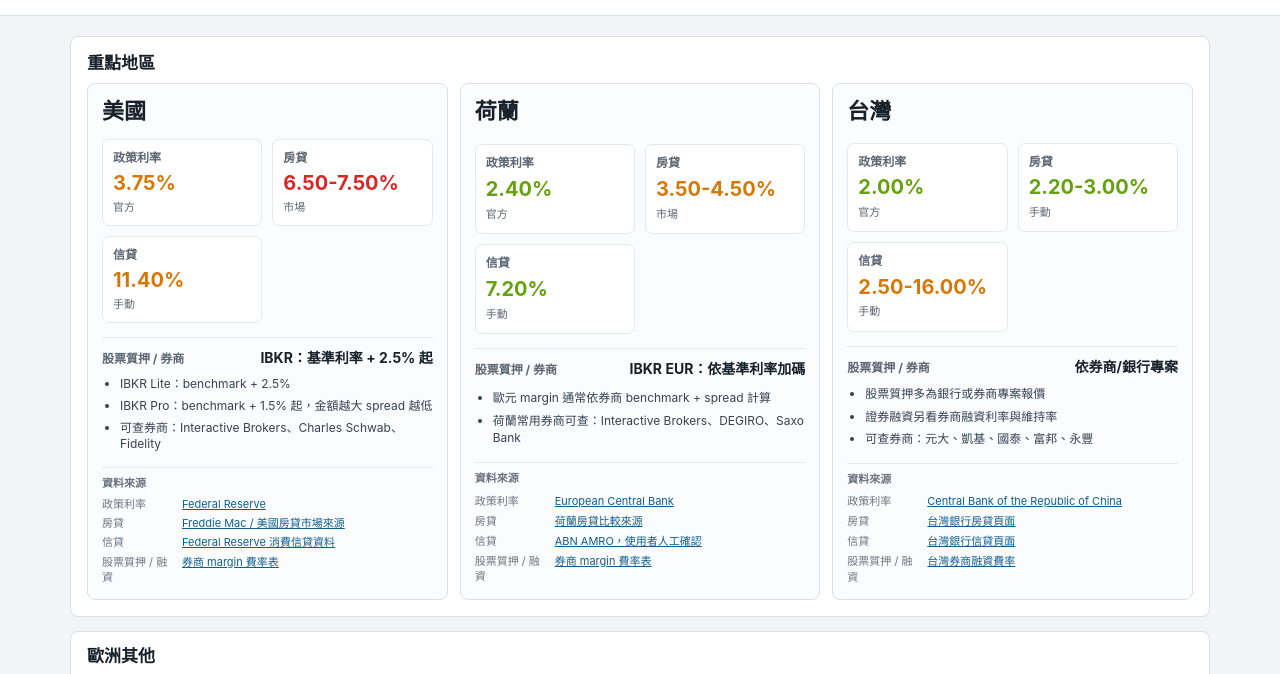
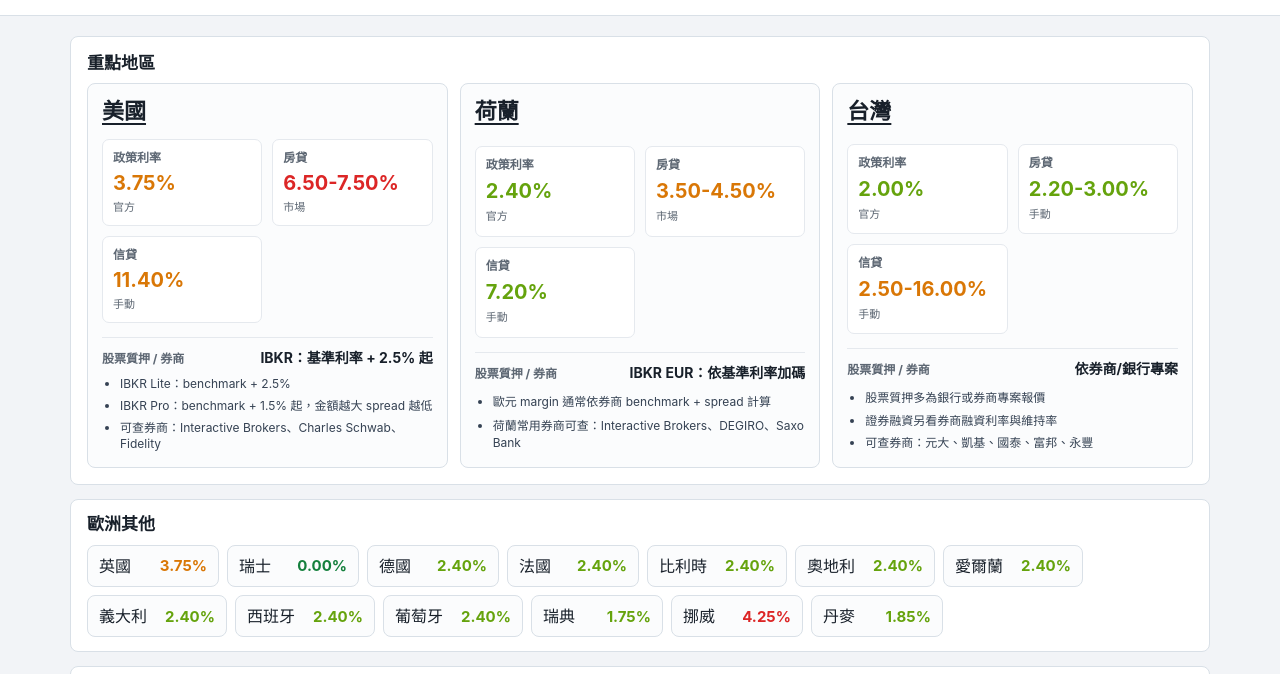
Before and after one commit to chouhsuan1202/interest-rate-dashboard, a website: page public/index.html in a window 1280 px wide. Shown: the part 61-735 px from the top of the page. Drawn offline with Linux system fonts and the light colour scheme.

Commit message:
Link primary titles to sources

```diff
--- a/public/app.js
+++ b/public/app.js
@@ -35,7 +35,6 @@ const UI_TEXT = {
     creditHeader: "信貸",
     stockHeader: "股票質押 / 融資",
     brokerLabel: "股票質押 / 券商",
-    cardSourcesLabel: "資料來源",
     chartAria: "美國、荷蘭、台灣政策利率趨勢",
     chartCaption: "近三年政策利率趨勢；美國為 FRED FEDFUNDS 月資料，歐元區與台灣依官方利率調整日整理。",
     chartLoadFirst: "利率資料載入後才會顯示趨勢圖。",
@@ -78,7 +77,6 @@ const UI_TEXT = {
     creditHeader: "Personal loan",
     stockHeader: "Stock collateral / margin",
     brokerLabel: "Stock collateral / brokers",
-    cardSourcesLabel: "Sources",
     chartAria: "Policy rate trend for the US, Netherlands, and Taiwan",
     chartCaption: "Three-year policy rate trend. US uses monthly FRED FEDFUNDS; euro area and Taiwan follow official rate-change dates.",
     chartLoadFirst: "Trend appears after rates data loads.",
@@ -435,51 +433,19 @@ function brokerNotesHtml(cell, lang = currentLanguage) {
   `;
 }
 
-function cardSourcesHtml(cells, lang = currentLanguage) {
-  const text = textFor(lang);
-  const labels = {
-    policy_rate: text.policyHeader,
-    mortgage: text.mortgageHeader,
-    personal_credit: text.creditHeader,
-    stock_collateral: text.stockHeader
-  };
-  const items = PRODUCT_ORDER
-    .map((productId) => {
-      const cell = cells?.[productId];
-      if (!cell?.sourceUrl) {
-        return "";
-      }
-
-      const sourceName = localizeSourceName(cell.sourceName || text.sourcePrefix, lang);
-      return `
-        <li>
-          <span>${escapeHtml(labels[productId])}</span>
-          <a href="${escapeHtml(cell.sourceUrl)}" target="_blank" rel="noreferrer">${escapeHtml(sourceName)}</a>
-        </li>
-      `;
-    })
-    .filter(Boolean);
-
-  if (!items.length) {
-    return "";
-  }
-
-  return `
-    <div class="card-sources">
-      <span>${escapeHtml(text.cardSourcesLabel)}</span>
-      <ul>${items.join("")}</ul>
-    </div>
-  `;
-}
-
 export function primaryCardToHtml(row, lang = currentLanguage) {
   const text = textFor(lang);
   const cells = row?.cells || {};
   const stockCollateralCell = { ...(cells.stock_collateral || createEmptyCell()), regionId: row.regionId };
+  const title = escapeHtml(localizeRegion(row, lang));
+  const titleHtml = cells.policy_rate?.sourceUrl
+    ? `<a href="${escapeHtml(cells.policy_rate.sourceUrl)}" target="_blank" rel="noreferrer">${title}</a>`
+    : title;
+
   return `
     <article class="primary-card">
       <div class="primary-card-head">
-        <h3>${escapeHtml(localizeRegion(row, lang))}</h3>
+        <h3>${titleHtml}</h3>
       </div>
       <div class="primary-metrics">
         ${cardMetricHtml(text.policyHeader, cells.policy_rate, lang)}
@@ -487,7 +453,6 @@ export function primaryCardToHtml(row, lang = currentLanguage) {
         ${cardMetricHtml(text.creditHeader, cells.personal_credit, lang)}
       </div>
       ${brokerNotesHtml(stockCollateralCell, lang)}
-      ${cardSourcesHtml(cells, lang)}
     </article>
   `;
 }
--- a/public/index.html
+++ b/public/index.html
@@ -5,7 +5,7 @@
     <meta name="viewport" content="width=device-width, initial-scale=1">
     <title>全球利率</title>
     <link rel="icon" href="./favicon.svg" type="image/svg+xml">
-    <link rel="stylesheet" href="./styles.css?v=20260617-mobile-stack">
+    <link rel="stylesheet" href="./styles.css?v=20260617-title-source">
   </head>
   <body>
     <header class="page-header">
@@ -99,6 +99,6 @@
       </footer>
     </main>
 
-    <script type="module" src="./app.js?v=20260617-mobile-stack"></script>
+    <script type="module" src="./app.js?v=20260617-title-source"></script>
   </body>
 </html>
--- a/public/styles.css
+++ b/public/styles.css
@@ -166,7 +166,9 @@ section {
 .detail-section summary::after {
   content: "▾";
   color: #6c7580;
-  font-size: 13px;
+  font-size: 22px;
+  line-height: 1;
+  padding-left: 8px;
   transition: transform 160ms ease;
 }
 
@@ -224,6 +226,16 @@ section {
   line-height: 1.2;
 }
 
+.primary-card h3 a {
+  color: inherit;
+  text-decoration-thickness: 2px;
+  text-underline-offset: 4px;
+}
+
+.primary-card h3 a:hover {
+  color: #0f5f8f;
+}
+
 .primary-metrics {
   display: grid;
   grid-template-columns: repeat(2, minmax(0, 1fr));
@@ -278,39 +290,6 @@ section {
 .broker-source {
   color: #6c7580;
   font-size: 11px;
-}
-
-.card-sources {
-  display: grid;
-  gap: 5px;
-  border-top: 1px solid #e5e9ee;
-  padding-top: 8px;
-  color: #6c7580;
-  font-size: 11px;
-}
-
-.card-sources > span {
-  font-weight: 750;
-}
-
-.card-sources ul {
-  display: grid;
-  gap: 4px;
-  margin: 0;
-  padding: 0;
-  list-style: none;
-}
-
-.card-sources li {
-  display: grid;
-  grid-template-columns: 72px minmax(0, 1fr);
-  gap: 8px;
-}
-
-.card-sources a {
-  min-width: 0;
-  color: #0f5f8f;
-  overflow-wrap: anywhere;
 }
 
 .metric-label {
```
Also changed, not shown: test/render.test.mjs (+2 -0 lines).
